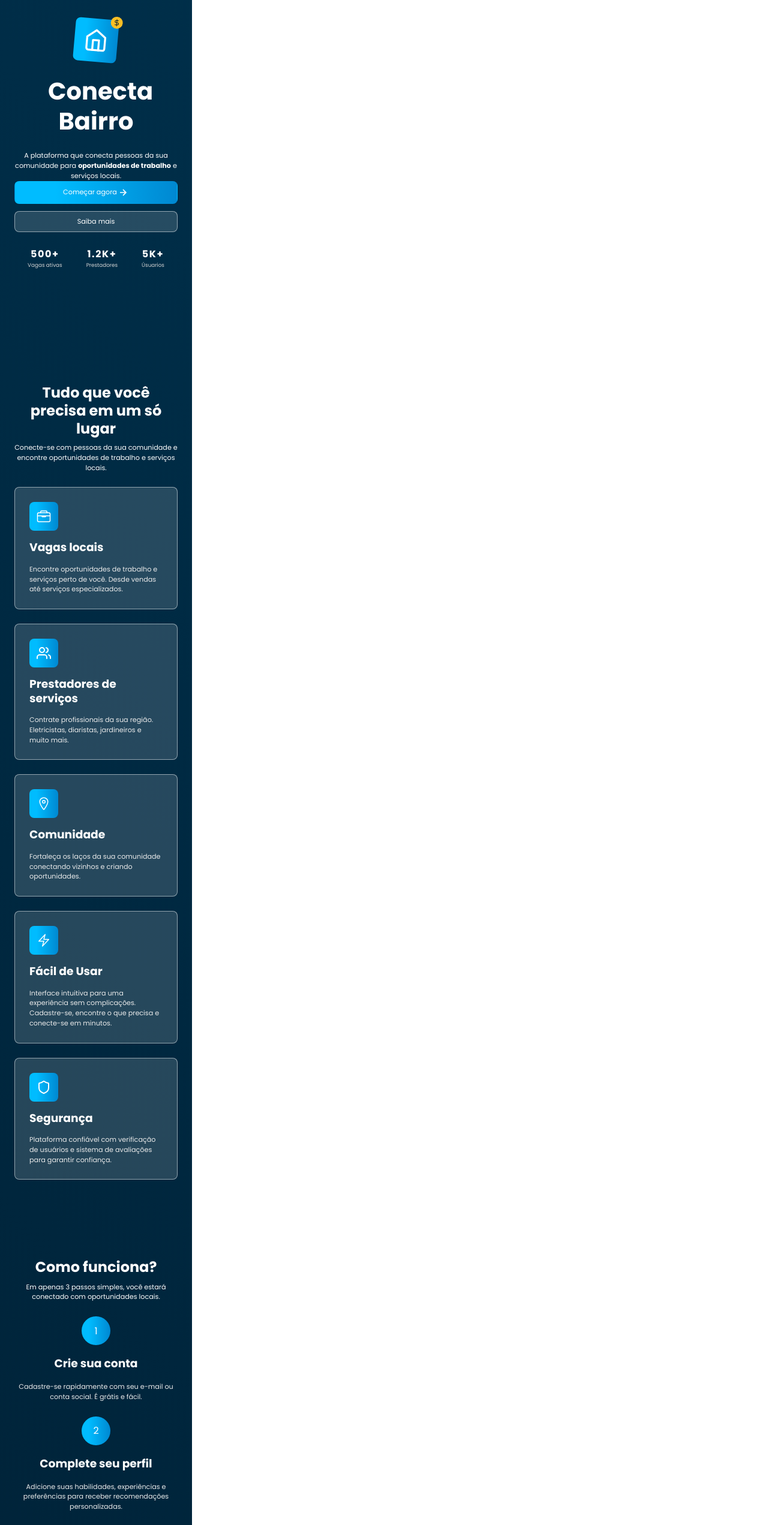
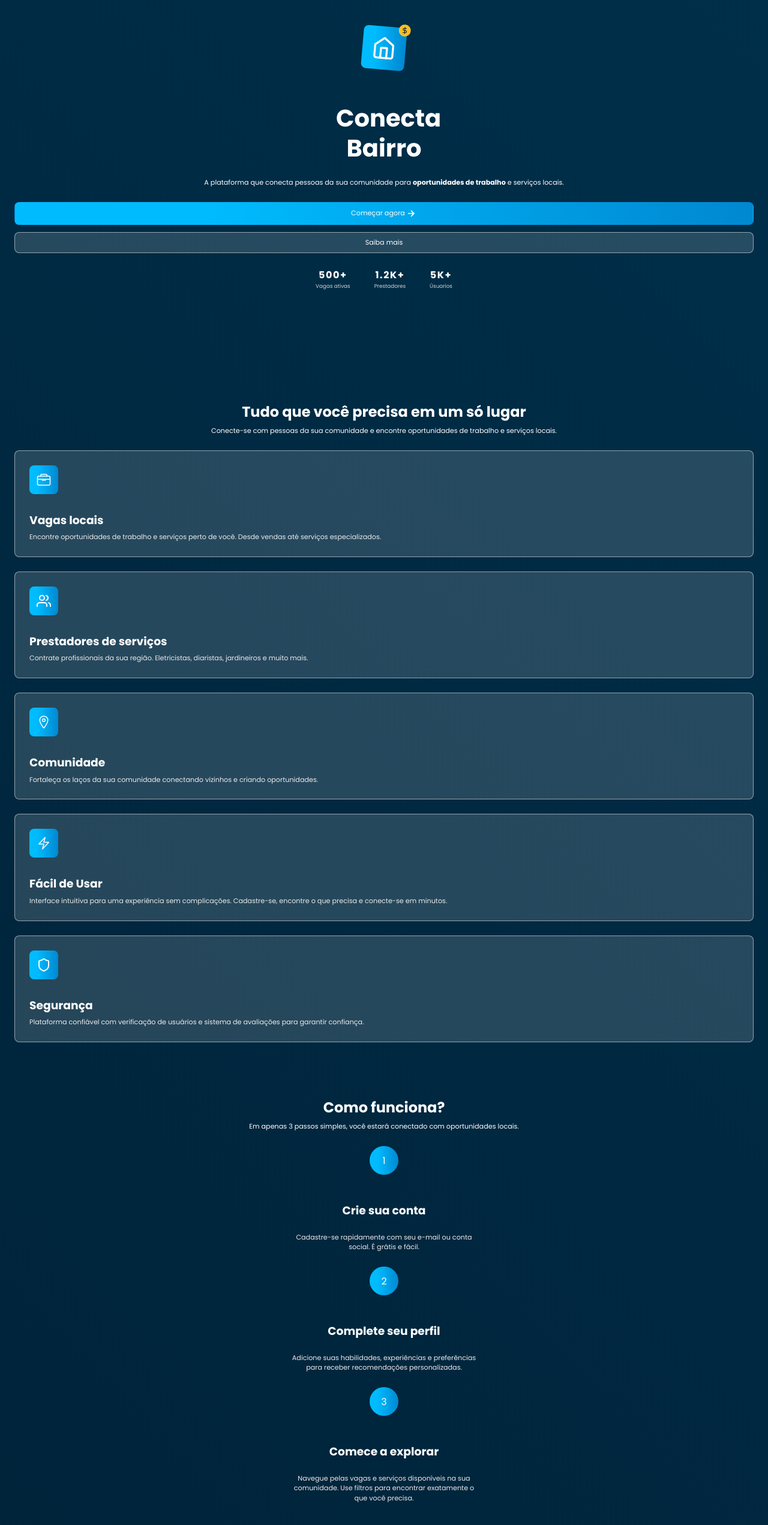
Before and after one commit to mickeiasdev/ConectaBairro, a React (Vite) app: page / in a window 1280 px wide. Shown: the part 160-2703 px from the top of the page at 60% size. Built offline with nearby package versions, Linux system fonts and the light colour scheme.

Commit message:
feat: refactor LandingPage styles for improved layout and responsiveness

```diff
--- a/src/styles/LandingPage.module.css
+++ b/src/styles/LandingPage.module.css
@@ -1,17 +1,78 @@
 .main {
-  width: 320px;
+  width: 100%;
   background: var(--primary-gradient);
   color: var(--white);
 }
-/* hero ----------------------------------------------------- */
-.hero {
+
+/* Gerais */
+section,
+.hero,
+.features,
+.tutorial,
+.feedbacks,
+.cta {
+  min-height: 100vh;
   margin: 0 auto;
   padding: 0 1.5rem;
   display: flex;
   flex-direction: column;
   align-items: center;
   justify-content: center;
-  min-height: 100vh;
+}
+
+h1, h2, h3, .featuresTitle, .tutorialTitle, .feedbacksTitle, .ctaTitle {
+  text-align: center;
+  margin-bottom: 0.5rem;
+  line-height: 1.25;
+  margin-top: 2rem;
+}
+
+.subtitle,
+.featuresSubtitle,
+.tutorialSubtitle,
+.feedbacksSubtitle,
+.ctaSubtitle {
+  font-size: 0.7rem;
+  text-align: center;
+  margin-bottom: 1.5rem;
+  max-width: 100%;
+  line-height: 1.5;
+}
+
+/* Botões padrão */
+.start, .more, .ctaButton {
+  color: var(--white);
+  padding: 0.5rem 1rem;
+  border-radius: 0.5rem;
+  text-decoration: none;
+  display: flex;
+  align-items: center;
+  justify-content: center;
+  font-size: 0.7rem;
+  cursor: pointer;
+  border: 1px solid transparent;
+  transition: all 0.1s ease-in-out;
+}
+
+.start, .ctaButton {
+  background: var(--secundary-gradient);
+}
+.start:hover, .ctaButton:hover {
+  scale: 1.025;
+  border-color: rgba(255, 255, 255, 0.5);
+}
+
+.more {
+  background: rgba(255, 255, 255, 0.15);
+  border: 1px solid rgba(255, 255, 255, 0.5);
+}
+.more:hover {
+  background: rgba(255, 255, 255, 0.25);
+}
+
+/* Hero */
+.hero {
+  padding-top: 3rem;
 }
 .logoHero {
   font-size: 2.5rem;
@@ -23,7 +84,6 @@
   rotate: 5deg;
   position: relative;
 }
-
 .hero .FiDollarSign {
   font-size: 1.25rem;
   padding: 0.25rem;
@@ -34,7 +94,6 @@
   background: var(--yellow-500);
   border-radius: 100%;
 }
-
 .heroTitle {
   font-size: 2.5rem;
   text-align: center;
@@ -43,10 +102,7 @@
   margin-bottom: 1.5rem;
 }
 .heroSubtitle {
-  font-size: 0.7rem;
-  text-align: center;
-  max-width: 100%;
-  line-height: 1.5;
+  composes: subtitle;
 }
 .buttons {
   display: flex;
@@ -55,35 +111,8 @@
   margin-bottom: 1.5rem;
   width: 100%;
 }
-.start,
-.more {
-  color: var(--white);
-  background: var(--secundary-gradient);
-  padding: 0.5rem 1rem;
-  border-radius: 0.5rem;
-  text-decoration: none;
-  display: flex;
-  align-items: center;
-  justify-content: center;
-  border: none;
-  font-size: 0.7rem;
-  cursor: pointer;
-  border: 1px solid transparent;
-  transition: all 0.1s ease-in-out;
-}
 .hero .BiRightArrowAlt {
   font-size: 1.25rem;
-}
-.start:hover {
-  scale: 1.025;
-  border-color: rgba(255, 255, 255, 0.5);
-}
-.more {
-  background: rgba(255, 255, 255, 0.15);
-  border: 1px solid rgba(255, 255, 255, 0.5);
-}
-.more:hover {
-  background: rgba(255, 255, 255, 0.25);
 }
 .stats {
   display: flex;
@@ -102,46 +131,31 @@
   font-size: 0.55rem;
   color: var(--gray-500);
 }
-/* features ------------------------------------------------ */
-.features {
-  min-height: 100vh;
-  padding: 0 1.5rem;
-  margin: 0 auto;
-  display: flex;
-  flex-direction: column;
-  align-items: center;
-  justify-content: center;
-}
-.featuresTitle {
-  text-align: center;
-  margin-bottom: 0.5rem;
-  line-height: 1.25;
-}
-.featuresSubtitle {
-  font-size: 0.7rem;
-  text-align: center;
-  margin-bottom: 1.5rem;
-  max-width: 100%;
-  line-height: 1.5;
-}
-.featureList {
+
+/* Lista genérica (Features, Tutorial, Feedbacks) */
+.featureList,
+.tutorialSteps,
+.feedbacksList {
   display: flex;
   flex-direction: column;
   gap: 1.5rem;
   width: 100%;
   margin-bottom: 2rem;
 }
-.featureItem {
+
+/* Cards padrão */
+.featureItem,
+.feedbacksItem {
   display: flex;
   flex-direction: column;
   align-items: flex-start;
-  gap: 1rem;
   padding: 1.5rem;
   border-radius: 0.5rem;
   background: rgba(255, 255, 255, 0.15);
   border: 1px solid rgba(255, 255, 255, 0.5);
 }
-.featureItem:hover {
+.featureItem:hover,
+.feedbacksItem:hover {
   background: rgba(255, 255, 255, 0.25);
 }
 .featureIcon {
@@ -150,49 +164,19 @@
   background: var(--secundary-gradient);
   border-radius: 0.5rem;
 }
-.featureItem h3 {
-  line-height: 1.25;
-}
-.featureItem p {
+.featureItem p,
+.tutorialStep p,
+.feedbacksItem p {
   font-size: 0.7rem;
   line-height: 1.5;
   color: var(--gray-200);
-}
-/* tutorial -------------------------------------------------- */
-.tutorial {
-  min-height: 100vh;
-  padding: 0 1.5rem;
-  margin: 0 auto;
-  display: flex;
-  flex-direction: column;
-  justify-content: center;
-  align-items: center;
-}
-.tutorialTitle {
-  text-align: center;
-  margin-bottom: 0.5rem;
-  margin-top: 2rem;
-}
-.tutorialSubtitle {
-  font-size: 0.7rem;
-  text-align: center;
-  margin-bottom: 1.5rem;
-  max-width: 100%;
-  line-height: 1.5;
-}
-.tutorialSteps {
-  display: flex;
-  flex-direction: column;
-  gap: 1.5rem;
-  width: 100%;
-  margin-bottom: 2rem;
-  text-align: center;
 }
 .tutorialStep {
   display: flex;
   flex-direction: column;
   align-items: center;
   gap: 1rem;
+  text-align: center;
 }
 .stepNumber {
   width: 3rem;
@@ -204,87 +188,5 @@
   border-radius: 100%;
 }
 .tutorialStep p {
-  font-size: 0.7rem;
-  line-height: 1.5;
   max-width: 20rem;
-  color: var(--gray-200);
 }
-/* feedbacks --------------------------------------------------- */
-.feedbacks {
-  min-height: 100vh;
-  padding: 0 1.5rem;
-  margin: 0 auto;
-  display: flex;
-  flex-direction: column;
-  justify-content: center;
-  align-items: center;
-}
-.feedbacksTitle {
-  text-align: center;
-  margin-bottom: 0.5rem;
-  margin-top: 2rem;
-}
-.feedbacksSubtitle {
-  font-size: 0.7rem;
-  text-align: center;
-  margin-bottom: 1.5rem;
-  max-width: 100%;
-  line-height: 1.5;
-}
-.feedbacksList {
-  display: flex;
-  flex-direction: column;
-  gap: 1.5rem;
-  width: 100%;
-  margin-bottom: 2rem;
-}
-.feedbacksItem {
-  display: flex;
-  flex-direction: column;
-  align-items: flex-start;
-  gap: 1rem;
-  padding: 1.5rem;
-  border-radius: 0.5rem;
-  background: rgba(255, 255, 255, 0.15);
-  border: 1px solid rgba(255, 255, 255, 0.5);
-}
-/* cta --------------------------------------------------------- */
-.cta {
-  padding: 2rem 1.5rem;
-  margin: 0 auto;
-  display: flex;
-  flex-direction: column;
-  justify-content: center;
-  align-items: center;
-}
-.ctaTitle {
-  text-align: center;
-  margin-bottom: 0.5rem;
-  margin-top: 2rem;
-}
-.ctaSubtitle {
-  font-size: 0.7rem;
-  text-align: center;
-  margin-bottom: 1.5rem;
-  max-width: 100%;
-  line-height: 1.5;
-}
-.ctaButton {
-  color: var(--white);
-  background: var(--secundary-gradient);
-  padding: 0.5rem 1rem;
-  border-radius: 0.5rem;
-  text-decoration: none;
-  display: flex;
-  align-items: center;
-  justify-content: center;
-  border: none;
-  font-size: 0.7rem;
-  cursor: pointer;
-  border: 1px solid transparent;
-  transition: all 0.1s ease-in-out;
-}
-.ctaButton:hover {
-  scale: 1.025;
-  border-color: rgba(255, 255, 255, 0.5);
-}
```
